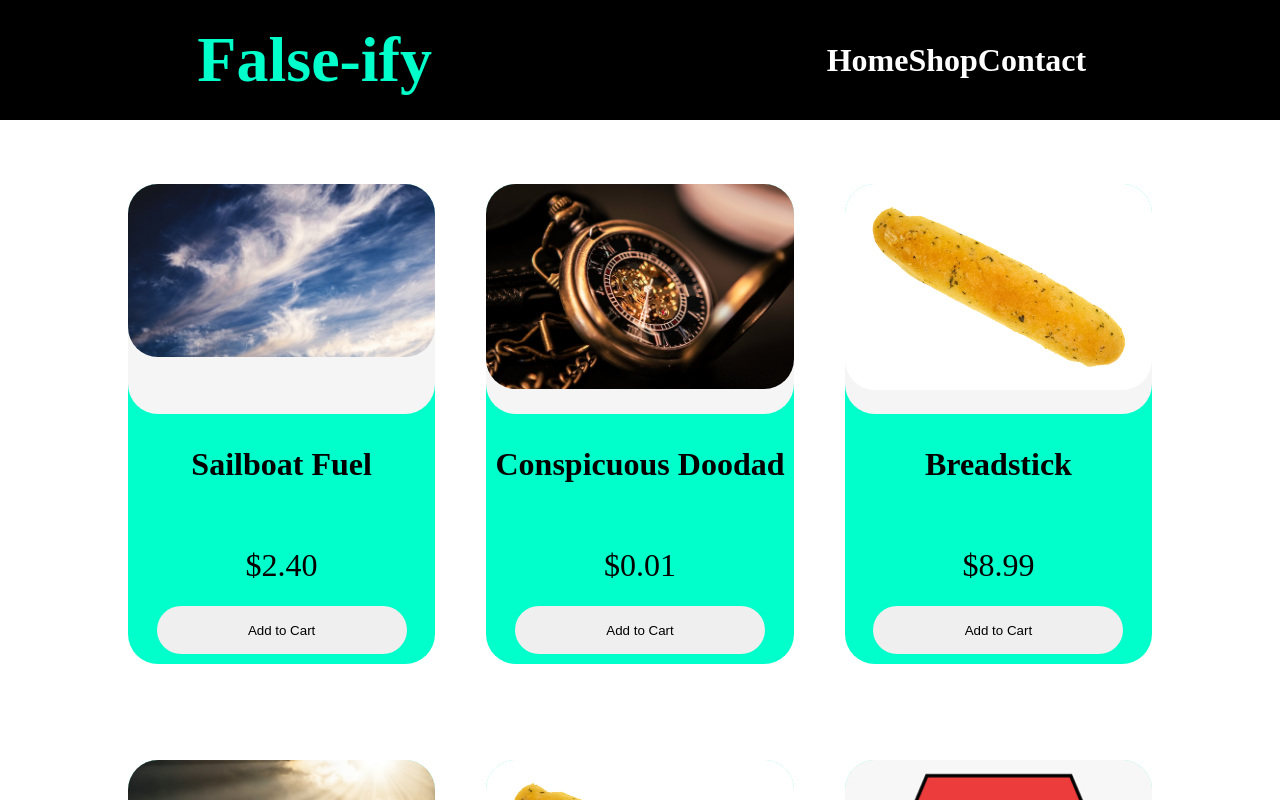
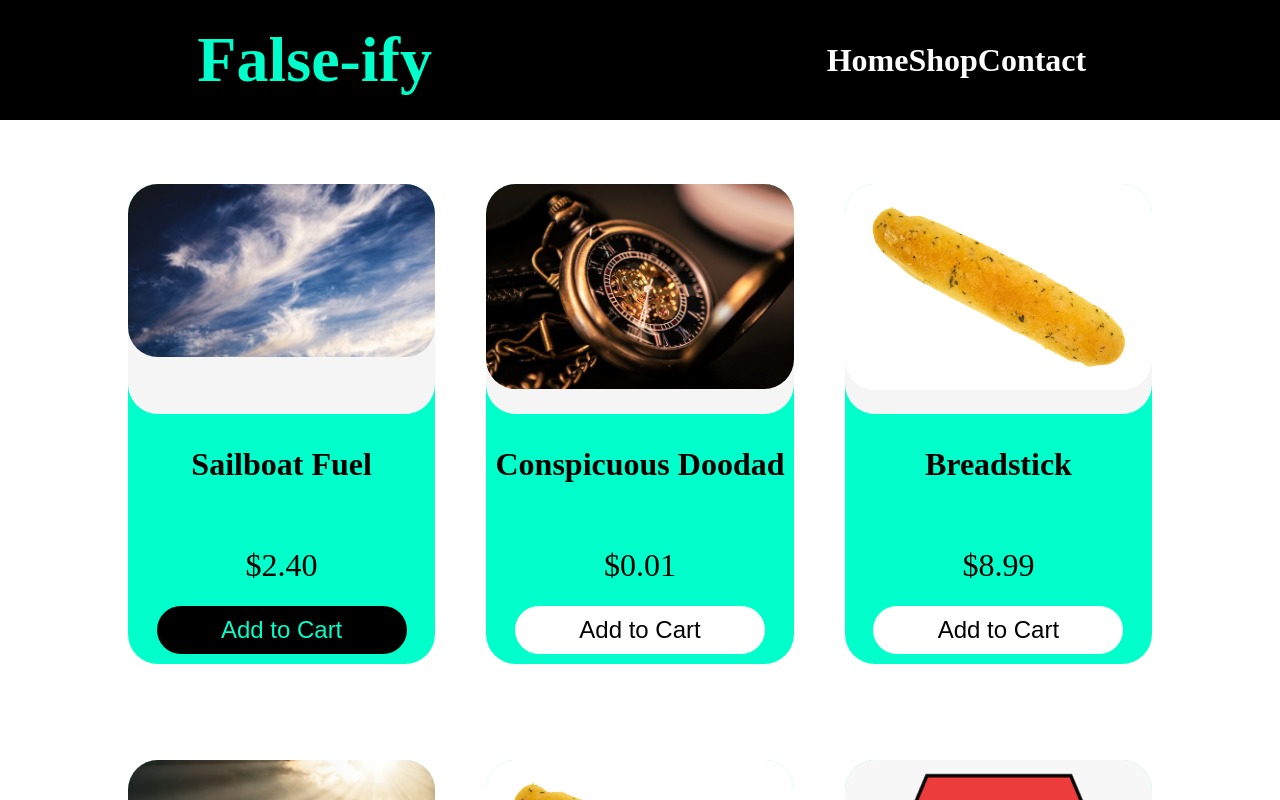
Before and after one commit to ZippyDaFish/shopping-cart, a React (Create React App) app: page /shop in a window 1280 px wide. In both pictures the pointer is over the button 281 px from the left and 630 px from the top of the page. Shown: the top 800 px of the page. Built offline with nearby package versions, Linux system fonts and the light colour scheme.

Commit message:
Style product card button

```diff
--- a/src/styles/ProductCard.css
+++ b/src/styles/ProductCard.css
@@ -36,9 +36,17 @@
     border-radius: 30px;
 }
 .card-add-to-cart {
+    transition: 0.25s;
     border: none;
     border-radius: 30px;
     width: 250px;
     height: 50px;
     margin-bottom: 10px;
+    background-color: white;
+    font-size: 150%;
 }
+.card-add-to-cart:hover {
+    transition: 0.25s;
+    background-color: black;
+    color: var(--light-green);
+}
```
